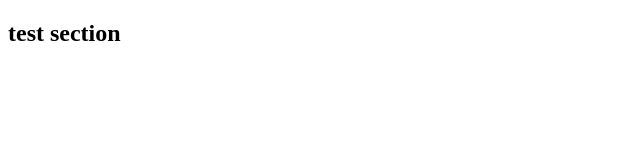
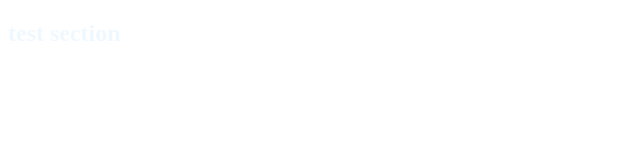
Before and after one commit to yeison0703/adso-tarde, a plain HTML site: page index.html in a window 1280 px wide. Shown: the whole page, without its empty margins (0-640 px from the left). Drawn offline with Linux system fonts and the light colour scheme.

Commit message:
agregamos estilos

```diff
--- a/index.html
+++ b/index.html
@@ -4,6 +4,7 @@
     <meta charset="UTF-8">
     <meta name="viewport" content="width=device-width, initial-scale=1.0">
     <title>Document</title>
+    <link rel="stylesheet" href="style.css">
 </head>
 <body>
     <section>
--- /dev/null
+++ b/style.css
@@ -0,0 +1,4 @@
+h1{
+    align-items: center;
+    color: aliceblue;
+}
```
